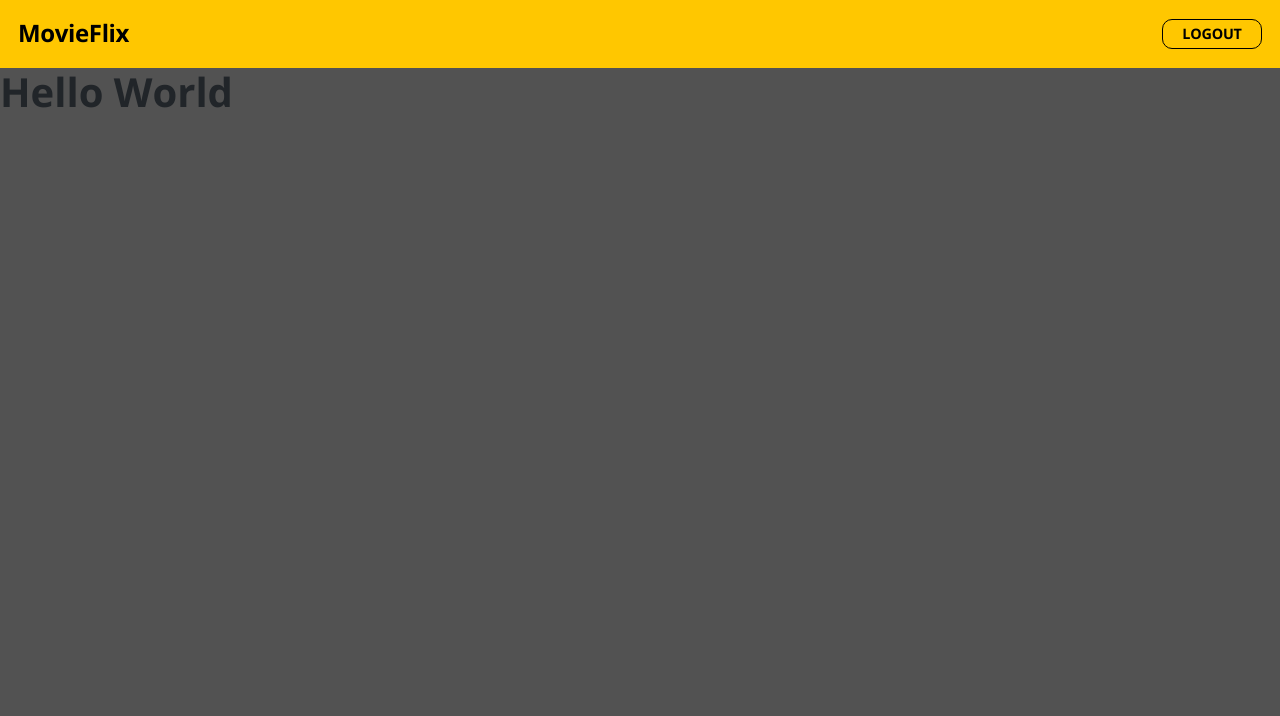
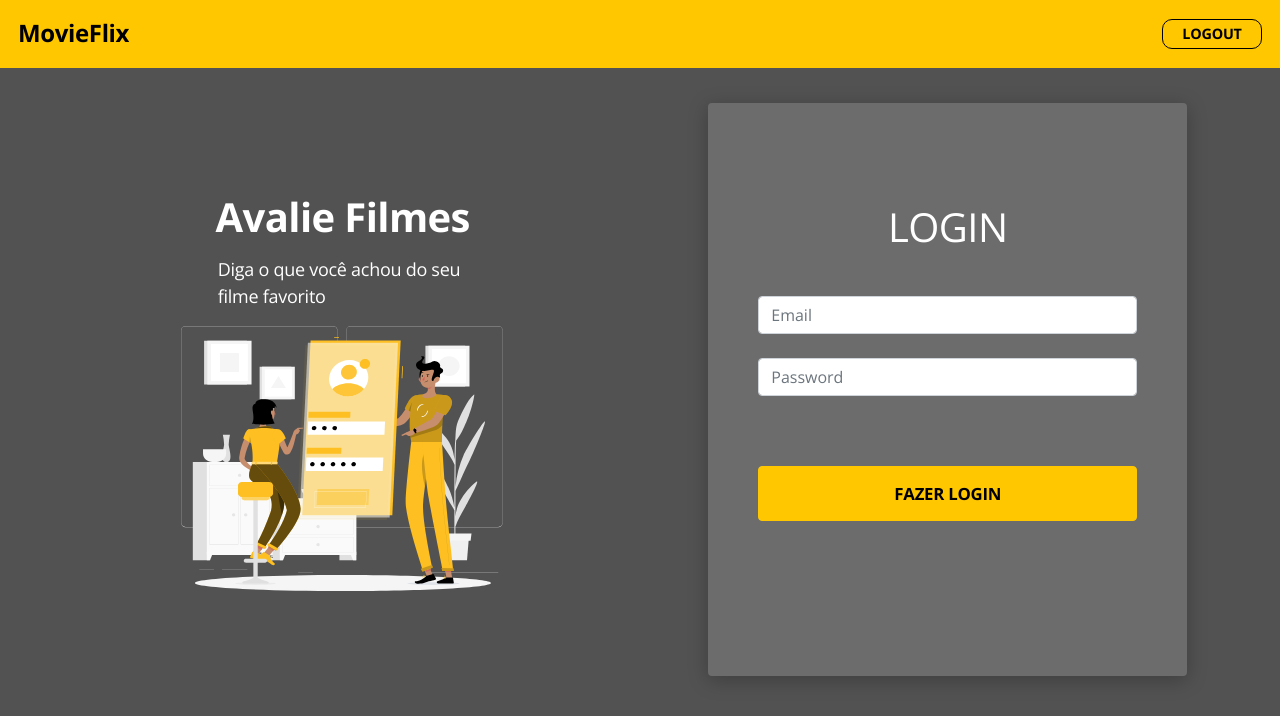
Before and after one commit to henriquemod/ds-movieflix-henrique, a React (Create React App) app: page / in a window 1280 px wide. Shown: the top 716 px of the page. Built offline with nearby package versions, Linux system fonts and the light colour scheme.

Commit message:
chore: initial login screen

```diff
--- a/src/App.tsx
+++ b/src/App.tsx
@@ -1,12 +1,13 @@
 import 'assets/styles/custom.scss'
 import Navbar from 'components/Navbar'
+import Home from 'pages/Home'
 import './App.css'
 
 function App() {
   return (
     <>
       <Navbar />
-      <h1>Hello World</h1>
+      <Home />
     </>
   )
 }
--- /dev/null
+++ b/src/components/Login/index.tsx
@@ -0,0 +1,104 @@
+import { Link, useHistory, useLocation } from 'react-router-dom'
+//import ButtonIcon from 'components/ButtonIcon'
+//import { requestBackendLogin } from 'util/requests'
+import { useForm } from 'react-hook-form'
+import { useContext, useState } from 'react'
+//import { AuthContext } from 'AuthContext'
+import './styles.css'
+//import { saveAuthData } from 'util/storage'
+//import { getTokenData, isAuthenticated } from 'util/auth'
+
+type FormData = {
+  username: string
+  password: string
+}
+
+type LocationState = {
+  from: string
+}
+
+const Login = () => {
+  //const location = useLocation<LocationState>()
+  //const { from } = location.state || { from: { pathname: '/admin' } }
+  const {
+    register,
+    handleSubmit,
+    formState: { errors },
+  } = useForm<FormData>()
+  const [hasError, setHasError] = useState(false)
+
+  /*
+  const history = useHistory()
+  const { setAuthContextData } = useContext(AuthContext)
+  */
+
+  const onSubmit = async (formData: FormData) => {
+    console.log('SUBMIT')
+
+    /*
+    try {
+      const loginRequest = await requestBackendLogin(formData)
+      saveAuthData(loginRequest.data)
+      setAuthContextData({
+        authenticated: isAuthenticated(),
+        tokenData: getTokenData(),
+      })
+      history.replace(from)
+      setHasError(false)
+    } catch (error) {
+      setHasError(true)
+    }*/
+  }
+  return (
+    <div className="base-card login-card">
+      <h1>LOGIN</h1>
+      {hasError && (
+        <div className="alert alert-danger">Erro ao tentar efetuar o login</div>
+      )}
+
+      <form onSubmit={handleSubmit(onSubmit)}>
+        <div className="mb-3 mb-sm-4">
+          <input
+            {...register('username', {
+              required: 'Campo obrigatorio',
+              pattern: {
+                value: /^[A-Z0-9._%+-]+@[A-Z0-9.-]+.[A-Z]{2,}$/i,
+                message: 'Email invalido',
+              },
+            })}
+            type="text"
+            className={`form-control base-input ${
+              errors.username ? 'is-invalid' : ''
+            }`}
+            placeholder="Email"
+            name="username"
+          />
+          <div className="invalid-feedback d-block">
+            {errors.username?.message}
+          </div>
+        </div>
+        <div className="mb-2">
+          <input
+            {...register('password', { required: 'Campo obrigatorio' })}
+            type="password"
+            className={`form-control base-input ${
+              errors.password ? 'is-invalid' : ''
+            }`}
+            placeholder="Password"
+            name="password"
+          />
+          <div className="invalid-feedback d-block">
+            {errors.password?.message}
+          </div>
+        </div>
+        <div className="login-submit">
+          <a href="#login" className="btn btn-primary">
+            FAZER LOGIN
+          </a>
+        </div>
+      </form>
+    </div>
+  )
+}
+
+export default Login
--- /dev/null
+++ b/src/components/Login/styles.css
@@ -0,0 +1,67 @@
+.login-card {
+  padding: 20px;
+  font-size: 16px;
+}
+
+.base-input,
+.base-input:focus {
+  background-color: #fff;
+}
+
+.login-card h1 {
+  font-weight: normal;
+  font-size: 2.5em;
+  text-align: center;
+  letter-spacing: -0.015em;
+  color: #fff;
+  text-transform: uppercase;
+  margin-top: 50px;
+  margin-bottom: 45px;
+}
+
+.login-submit {
+  margin-bottom: 10px;
+  margin-top: 40px;
+  width: 100%;
+}
+
+.login-submit a {
+  width: 100%;
+  font-weight: 700;
+  letter-spacing: -0.015em;
+  font-size: 1.05em;
+  height: 55px;
+  display: flex;
+  justify-content: center;
+  align-items: center;
+}
+
+.not-registered {
+  font-weight: bold;
+  font-size: 1em;
+  text-align: center;
+  letter-spacing: -0.015em;
+  color: #9e9e9e;
+}
+
+.signup-container {
+  text-align: center;
+  margin-bottom: 30px;
+}
+
+@media (min-width: 576px) {
+  .login-card {
+    padding: 50px;
+  }
+
+  .login-submit {
+    margin-top: 70px;
+  }
+}
+/*
+@media (min-width: 1200px) {
+  .login-card {
+    max-width: 479px;
+  }
+}
+*/
--- /dev/null
+++ b/src/pages/Home/index.tsx
@@ -0,0 +1,18 @@
+import { ReactComponent as AuthImage } from 'assets/images/auth-image.svg'
+import Login from 'components/Login'
+import './styles.css'
+const Home = () => {
+  return (
+    <div className="auth-container">
+      <div className="auth-banner-container">
+        <h1>Avalie Filmes</h1>
+        <p>Diga o que você achou do seu filme favorito</p>
+        <AuthImage />
+      </div>
+      <div className="auth-form-container">
+        <Login />
+      </div>
+    </div>
+  )
+}
+export default Home
--- /dev/null
+++ b/src/pages/Home/styles.css
@@ -0,0 +1,90 @@
+.auth-container {
+  display: flex;
+  justify-content: space-around;
+  padding: 20px;
+}
+
+.auth-banner-container {
+  display: none;
+}
+
+.auth-form-container {
+  width: 100%;
+  min-height: 464px;
+  background: #6c6c6c;
+  box-shadow: 0px 4px 20px rgba(0, 0, 0, 0.25);
+  border-radius: 4px;
+}
+
+@media (min-width: 576px) {
+  .auth-container {
+    padding: 40px;
+  }
+
+  .auth-form-container {
+    min-height: 573px;
+  }
+}
+
+@media (min-width: 768px) {
+  .auth-form-container {
+    width: 550px;
+  }
+}
+
+@media (min-width: 1200px) {
+  .auth-container {
+    padding: 35px;
+  }
+
+  .auth-banner-container {
+    display: flex;
+    flex-direction: column;
+    align-items: center;
+    margin-top: 40px;
+    width: 500px;
+    padding: 50px;
+  }
+
+  .auth-banner-container h1 {
+    font-size: 40px;
+    letter-spacing: -0.015em;
+    color: #fff;
+    margin-bottom: 15px;
+  }
+
+  .auth-banner-container p {
+    font-size: 18px;
+    letter-spacing: -0.015em;
+    color: #fff;
+    width: 250px;
+  }
+
+  .auth-banner-container svg {
+    width: 100%;
+  }
+
+  .auth-form-container {
+    max-width: 479px;
+  }
+}
+
+@media (min-width: 1400px) {
+  .auth-container {
+    padding: 55px;
+    margin: 0 50px;
+  }
+  .auth-banner-container {
+    width: 650px;
+    padding: 20px;
+  }
+
+  .auth-banner-container h1 {
+    font-size: 55px;
+    margin-bottom: 25px;
+  }
+
+  .auth-banner-container p {
+    font-size: 24px;
+  }
+}
```
Also changed, not shown: src/assets/images/auth-image.svg (added).
